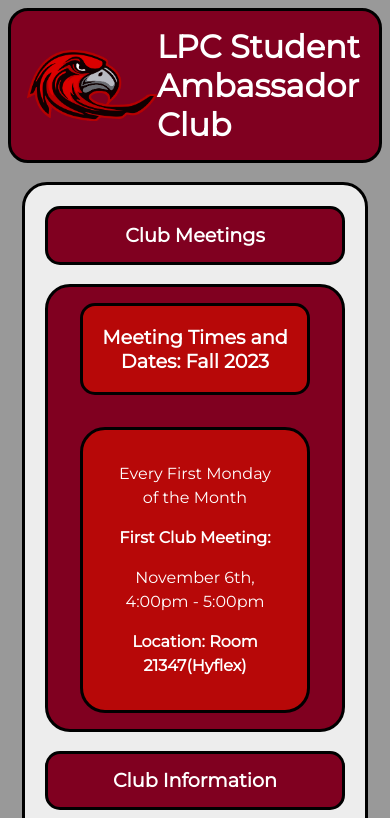
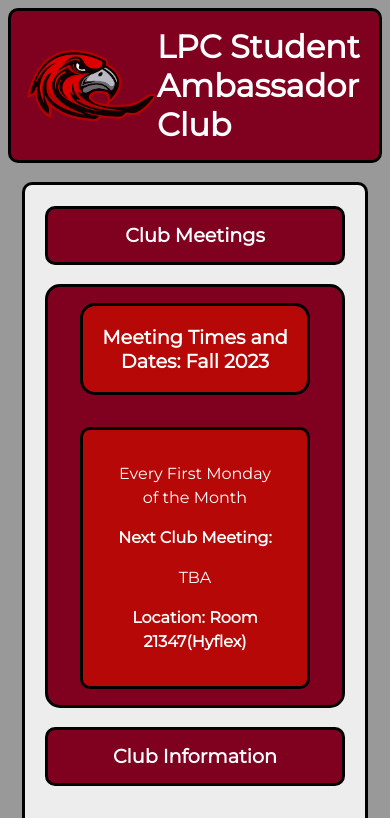
Before and after one commit to Hassibi501/Ambassador-Club-Web-Site, a plain HTML site: page index.html in a window 390 px wide. Shown: the top 818 px of the page. Drawn offline with Linux system fonts and the light colour scheme.

Commit message:
Made website more responsive.

```diff
--- a/index.html
+++ b/index.html
@@ -50,8 +50,8 @@
           <div class="clubMeetingsBox">
           <p>  Every First Monday of the Month </p>
 
-          <p class="bold"> First Club Meeting: </p>
-          <p>November 6th, 4:00pm - 5:00pm </p>
+          <p class="bold"> Next Club Meeting: </p>
+          <p>TBA </p>
           <p class="bold"> Location: Room 21347(Hyflex) </p>
         </div>
         </div>
--- a/styles.css
+++ b/styles.css
@@ -4,16 +4,16 @@
 }
 /* 600px, 601px, 768px, 992px, 1200px */
 
-@media (max-width: 600px) {
+
+@media (max-width: 1200px) {
     /* Adjust styles for smaller screens */
     .mainData {
         width: 80%; /* Adjust the width to your preference */
         margin: 0 auto; /* Center the mainData element horizontally */
         padding: 1.3rem; /* Adjust the padding as needed */
-        border-radius: 25px; /* If you have a border-radius, keep it here */
-        border-color: black; /* If you have a border, keep it here */
-        border-style: solid; /* If you have a border, keep it here */
     }
+
+
     .clubMeetings{
         padding: 2rem;
         margin-left: 0 !important;
@@ -71,18 +71,84 @@
     }
     .center{
         width: 80%; /* Adjust the width to make the image larger */
+    }
+}
+
+@media (max-width: 600px) {
+    /* Adjust styles for smaller screens */
+    .mainData {
+        width: 80%; /* Adjust the width to your preference */
+        margin: 0 auto; /* Center the mainData element horizontally */
+        padding: 1.3rem; /* Adjust the padding as needed */
+
+    }
+
+
+    .clubMeetings{
+        padding: 2rem;
+        margin-left: 0 !important;
+        margin-right: 0 !important;
+    }
+    .clubMeetingsBox{
+        padding: 2rem;
+        margin-left: 0 !important;
+        margin-right: 0 !important;
+        text-align: center; /* Center the text horizontally */
+
+
+    }
+    .clubMeetingsBox p {
+        margin: 1rem 0; /* Add vertical spacing between <p> elements */
+        text-align: center; /* Center the text horizontally */
+        max-width: 200%; /* Adjust the maximum width of the text container to use more space */
+        line-height: 1.5; /* Adjust line height for better legibility */
 
 
     }
 
+
+    h1{
+        margin: 0 !important;;
+        padding-block: 1em;
     }
 
+
+    .qr-container {
+        align-items: flex-start !important; /* Add !important to force the alignment change */
+    }
+
+    .qr {
+        max-width: 100px !important; /* Add !important to force the max-width change */
+        margin-right: 1rem !important; /* Add !important to force the margin change */
+        margin-left: 0 !important; /* Add !important to force the margin change */
+    }
+
+
+    .clubInfo {
+        margin-left: 0 !important; /* Add !important to force the margin change */
+    }
+
+    ul {
+        text-align: left !important; /* Add !important to force the text alignment change */
+        padding-left: 0 !important; /* Add !important to force the padding change */
+    }
+
+    li {
+        margin: 5px 0 !important; /* Add !important to force the margin change */
+        padding-left: 0 !important; /* Add !important to force the padding change */
+        max-width: 100% !important; /* Add !important to force the max-width change */
+        text-align: center;
+    }
+    .center{
+        width: 80%; /* Adjust the width to make the image larger */
+    }
+}
 
 
 
 
 .myDiv{
-    border-radius: 15px;
+    border-radius: 10px;
     border-color: black;
     border-style: solid;
 }
@@ -90,16 +156,19 @@
     font-weight: bold;
 }
 .mainData{
+    max-width: 1000px;
+    margin: auto;
     background-color: #ededed;
     width: 80%;
     margin: auto;
     padding: 1.3rem;
-    border-radius: 25px;
+    border-radius: 10px;
     border-color: black;
     border-style: solid;
 }
 
 h1{
+
     font-size: larger;
     font-weight: bolder;
     padding-block: 1em;
@@ -119,7 +188,7 @@ h1{
     color: white;
     margin-left: 15em;
     margin-right: 15em;
-    border-radius: 25px;
+    border-radius: 15px;
     border-color: black;
     border-style: solid;
 }
@@ -129,7 +198,7 @@ h1{
     margin-left: 6.5em;
     margin-right: 6.5em;
     line-height: 0.3;
-    border-radius: 25px;
+    border-radius: 10px;
     border-color: black;
     border-style: solid;
     margin-top: 2em;
@@ -159,7 +228,8 @@ body {
 }
 
 .header{
-
+    max-width: 1000px;
+    margin: auto;
     padding: 1rem;
     background-color: #800020;
     display: flex;
@@ -168,7 +238,7 @@ body {
     align-items: center;
     color: white;
     font-weight: bolder;
-    border-radius: 20px;
+    border-radius: 10px;
     border-color: black;
     border-style: solid;
 }
```
